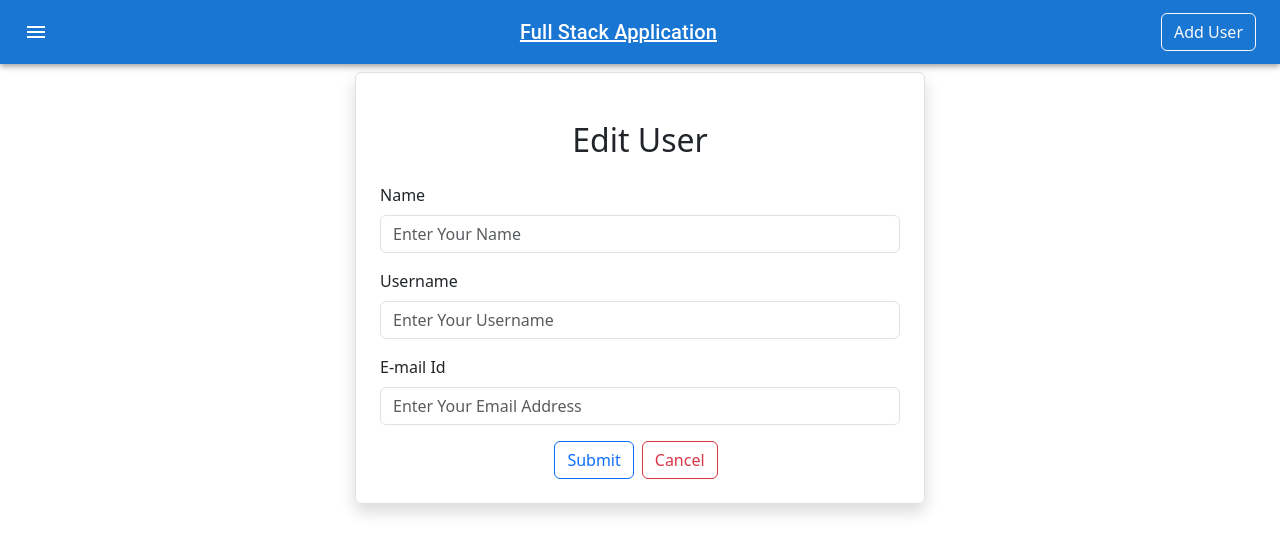
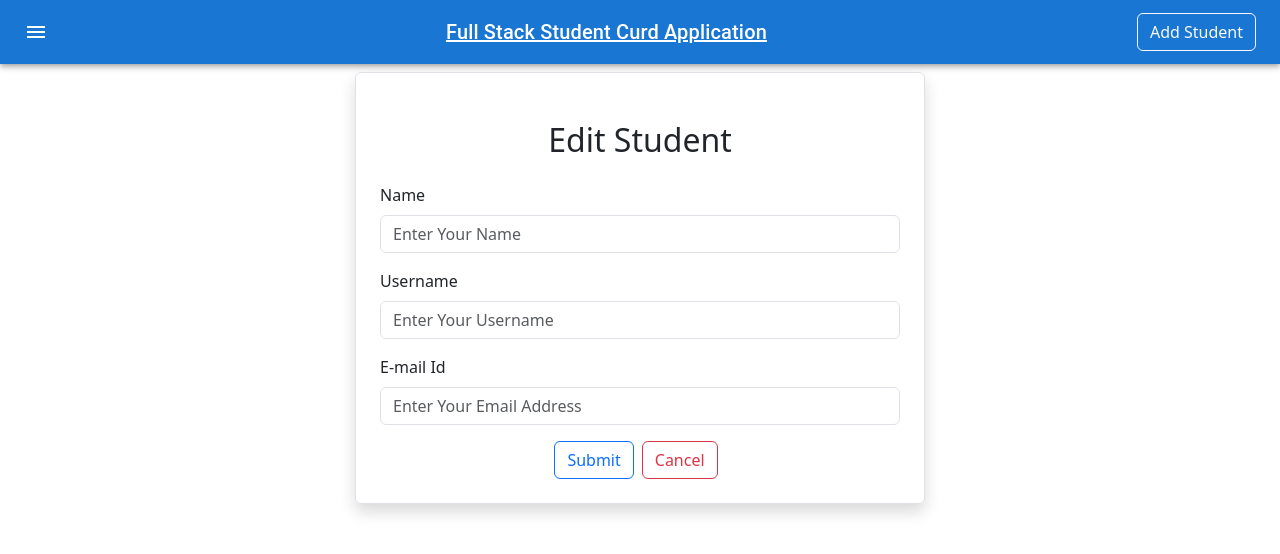
Before and after one commit to pratikdhake9/frontend_curd_student_application, a React (Create React App) app: page /edituser/1 in a window 1280 px wide. Shown: the top 554 px of the page. Built offline with nearby package versions, Linux system fonts and the light colour scheme; no server answers.

Commit message:
first commit

```diff
--- a/src/layout/Navbar.js
+++ b/src/layout/Navbar.js
@@ -25,10 +25,10 @@ export default function Navbar() {
 
                     <Typography variant="h6" component="div" sx={{ flexGrow: 1 }} className={"content-center text-center"}>
                         <Link to={"/"} className={"text-white "}>
-                        Full Stack Application</Link>
+                        Full Stack Student Curd Application</Link>
                     </Typography>
 
-                    <Link className={"btn btn-outline-light"} to={"/adduser"}>Add User</Link>
+                    <Link className={"btn btn-outline-light"} to={"/adduser"}>Add Student</Link>
                 </Toolbar>
             </AppBar>
         </Box>
--- a/src/user/Edituser.js
+++ b/src/user/Edituser.js
@@ -30,7 +30,7 @@ const Edituser = () => {
         <div className={"container"}>
             <div className={"row"}>
                 <div className={"col-md-6 offset-md-3 border rounded p-4 mt-2 shadow "}>
-                    <h2 className={"text-center m-4 "}> Edit User</h2>
+                    <h2 className={"text-center m-4 "}> Edit Student</h2>
                     <form onSubmit={(e)=>onsubmit(e)}>
                         <div className={"mb-3"}>
                             <label htmlFor={"Name"} className={"form-label"}>
--- a/src/user/Viewuser.js
+++ b/src/user/Viewuser.js
@@ -22,7 +22,7 @@ const Viewuser = () => {
         <div className={"container"}>
             <div className={"row"}>
                 <div className={"col-md-6 offset-md-3 border rounded p-4 mt-2 shadow "}>
-                    <h2 className={"text-center m-4 "}>User Details</h2>
+                    <h2 className={"text-center m-4 "}>Student Details</h2>
                     <div className={"card"}>
                         <div className={"card-header"}>
                             Details of user id :
```
